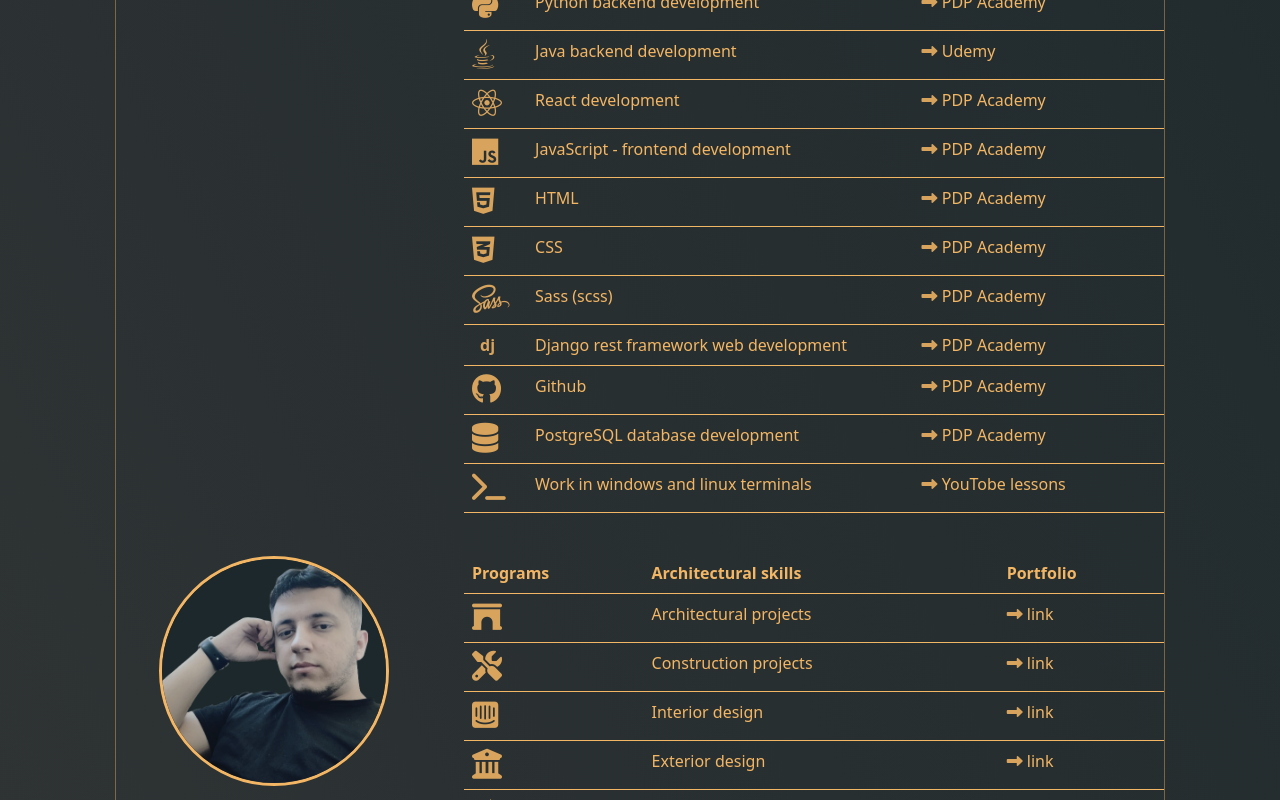
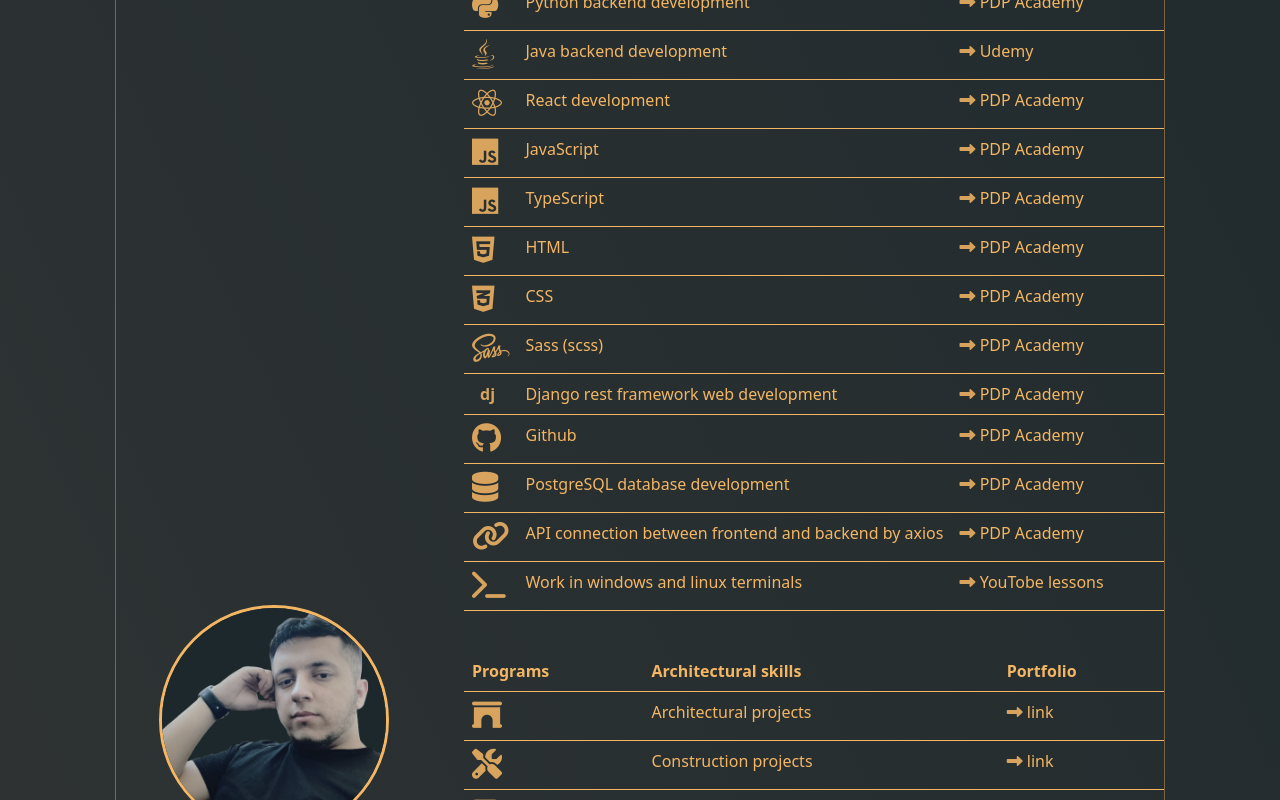
Before and after one commit to dilshod1405/dilshodblog, a React (Create React App) app: page /bio in a window 1280 px wide. Shown: the part 600-1400 px from the top of the page. Built offline with nearby package versions, Linux system fonts and the light colour scheme.

Commit message:
Update Biography.js

```diff
--- a/src/Components/Biography/Biography.js
+++ b/src/Components/Biography/Biography.js
@@ -97,7 +97,12 @@ export default class Biography extends Component {
               </tr>
               <tr>
                 <th scope="row"><i class="fa-brands fa-js fa-fade"></i></th>
-                <td >JavaScript - frontend development</td>
+                <td >JavaScript</td>
+                <td><i class="fa-solid fa-right-long fa-fade"></i> <a href="https://online.pdp.uz/">PDP Academy</a></td>
+              </tr>
+              <tr>
+                <th scope="row"><i class="fa-brands fa-js fa-fade"></i></th>
+                <td >TypeScript</td>
                 <td><i class="fa-solid fa-right-long fa-fade"></i> <a href="https://online.pdp.uz/">PDP Academy</a></td>
               </tr>
               <tr>
@@ -128,6 +133,11 @@ export default class Biography extends Component {
               <tr>
                 <th scope="row"><i class="fa-solid fa-database fa-fade"></i></th>
                 <td >PostgreSQL database development</td>
+                <td><i class="fa-solid fa-right-long fa-fade"></i> <a href="https://online.pdp.uz/">PDP Academy</a></td>
+              </tr>
+              <tr>
+                <th scope="row"><i class="fa-solid fa-link fa-fade"></i></th>
+                <td >API connection between frontend and backend by axios</td>
                 <td><i class="fa-solid fa-right-long fa-fade"></i> <a href="https://online.pdp.uz/">PDP Academy</a></td>
               </tr>
               <tr>
```
